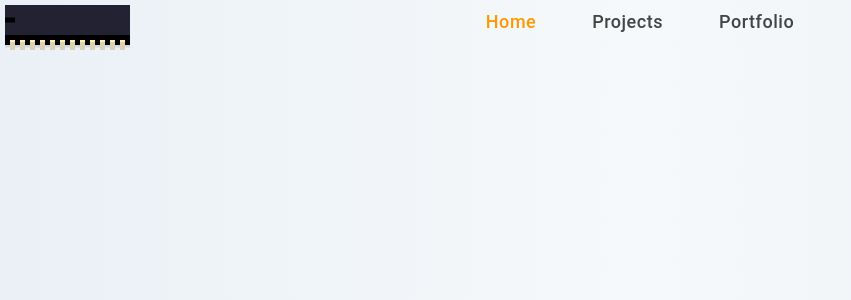
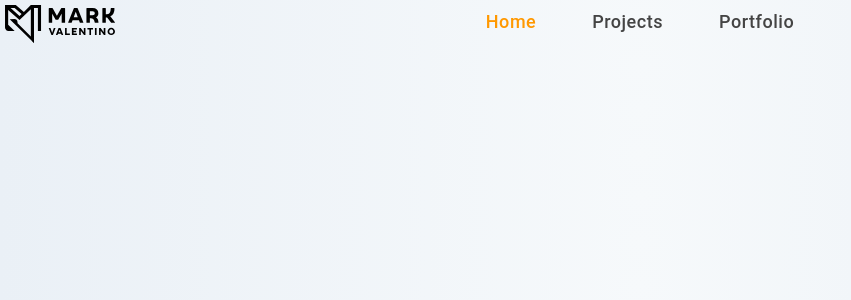
Before and after one commit to M-Valentino/M-Valentino_Node, a Next.js app: page / in a window 1280 px wide. Shown: the top 300 px of the page, without its empty margins (0-851 px from the left). Built offline with nearby package versions, Linux system fonts and the light colour scheme.

Commit message:
added logo

```diff
--- a/src/components/navbar.jsx
+++ b/src/components/navbar.jsx
@@ -13,7 +13,7 @@ const NavBar = (props) => {
       elevation={0}
       color={"transparent"}
     >
-      <ICButton text="HOME" />
+      <img src="/mark-valentino-logo.svg" style={{width: 110, position: "absolute", top: 5, left: 5}}/>
       <Stack spacing={5} direction="row" alignSelf="center">
         <Link href="/">
           <Button color={activeLink === 0 ?  'primary': 'secondary'} style={{fontSize: 18}}>Home</Button>
```
Also changed, not shown: public/mark-valentino-logo.svg (added).
